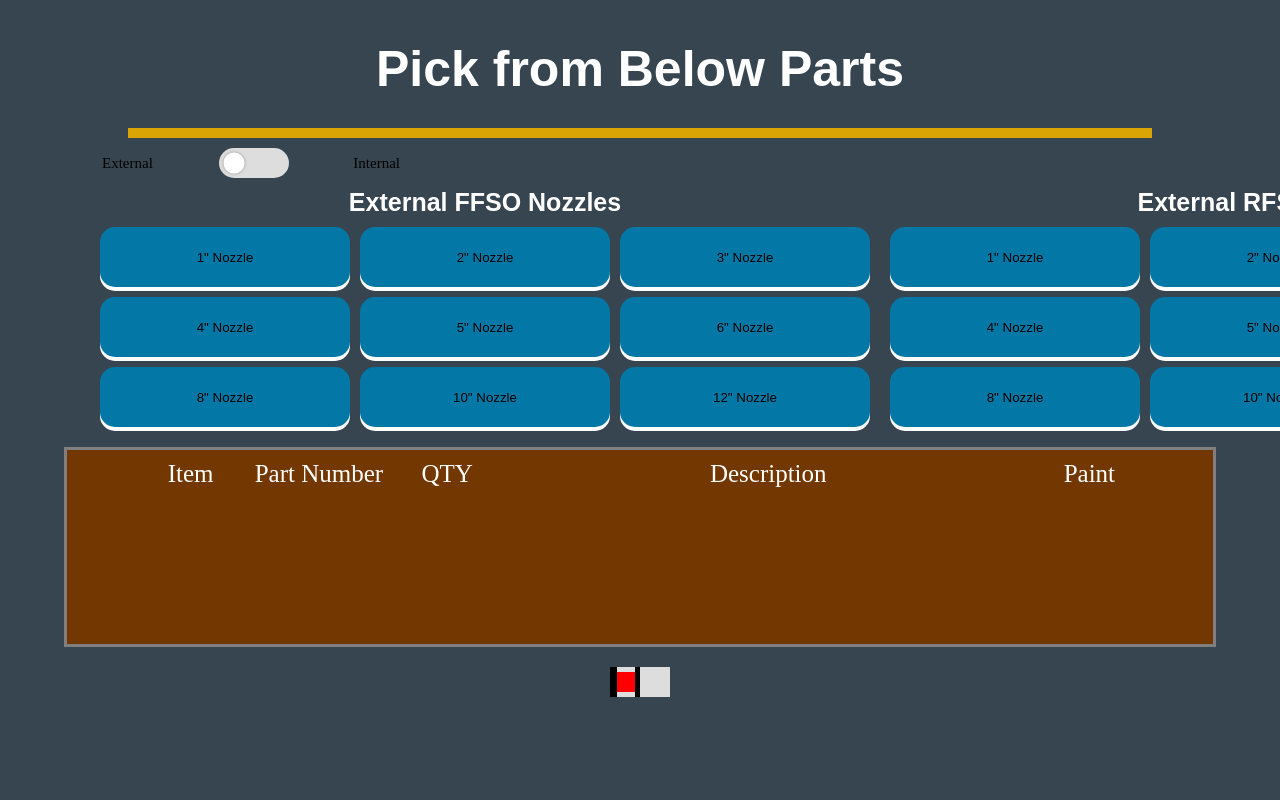
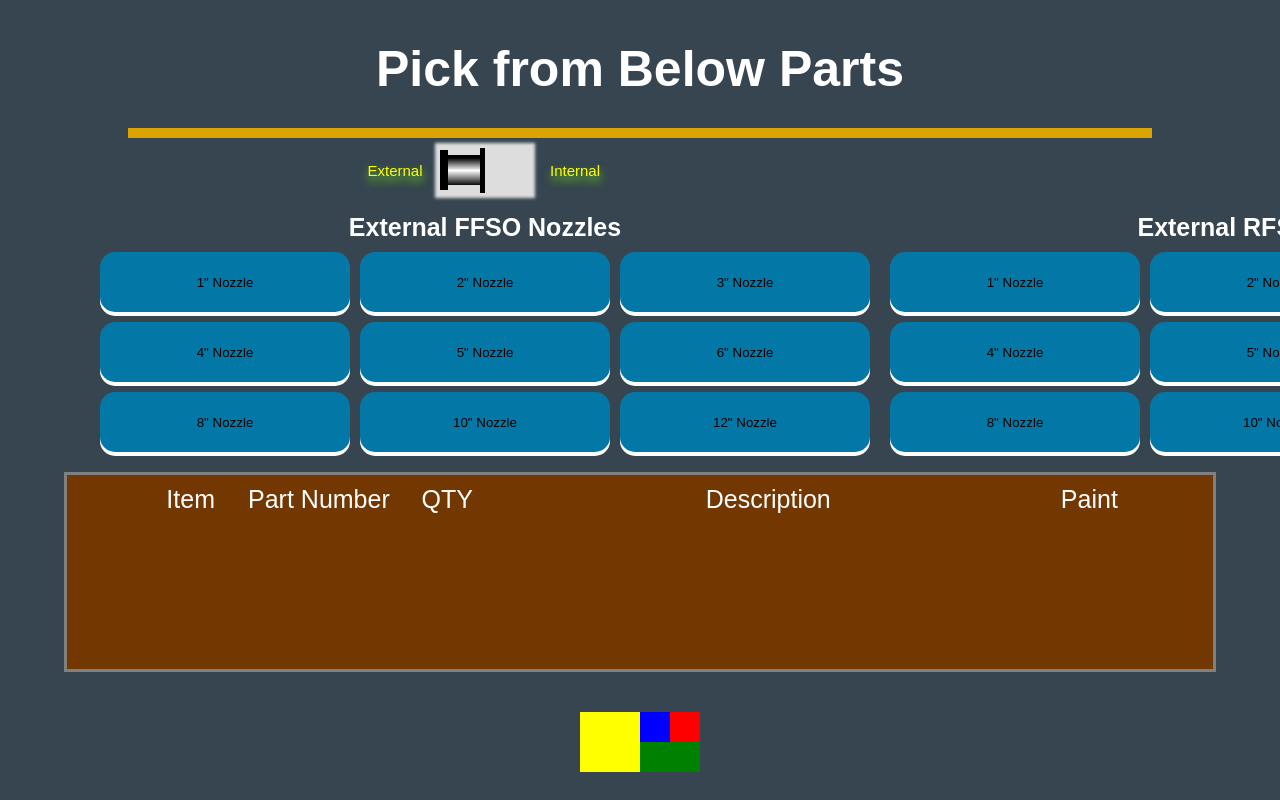
Before and after one commit to MainlyColors/Part-Picker-Website, a plain HTML site: page index.html in a window 1280 px wide. Shown: the top 800 px of the page. Drawn offline with Linux system fonts and the light colour scheme; a web font is replaced by a local one.

Commit message:
added custom toggle switch to nozzle grid

```diff
--- a/index.html
+++ b/index.html
@@ -8,6 +8,11 @@
     <meta name="viewport" content="width=device-width, initial-scale=1.0" />
 
     <link rel="stylesheet" href="styles.css" />
+    <link rel="preconnect" href="https://fonts.gstatic.com" />
+    <link
+      href="https://fonts.googleapis.com/css2?family=Recursive:wght@400;500&display=swap"
+      rel="stylesheet"
+    />
     <title>BOM Part Picker</title>
   </head>
   <body>
@@ -21,13 +26,10 @@
     <h1>Pick from Below Parts</h1>
     <div class="button_container">
       <h2 class="heading_ffso">External FFSO Nozzles</h2>
-      <div class="checkbox_container">
-        <p>External</p>
-        <input class="inner_outer" type="checkbox" />
-        <p>Internal</p>
+      <h2 class="heading_rfso">External RFSO Nozzles</h2>
+      <div class="int_ext_checkbox_container toggle-on-JS">
+        <input type="checkbox" class="int_ext_checkbox" />
       </div>
-
-      <h2 class="heading_rfso">External RFSO Nozzles</h2>
       <!--ffso buttons sizes 1-12 external-->
       <button class="nozzle_ffso_button_1">1" Nozzle</button>
       <button class="nozzle_ffso_button_2">2" Nozzle</button>
@@ -57,11 +59,7 @@
       <div class="header_item_5">Paint</div>
     </div>
 
-    <div class="int_ext_checkbox_container">
-      <input type="checkbox" class="int_ext_checkbox" />
-    </div>
-
-    <div class="test_div"></div>
+    <div class="test_box">hello</div>
 
     <script src="script.js"></script>
   </body>
--- a/script.js
+++ b/script.js
@@ -33,6 +33,10 @@ for (const button of document.querySelectorAll('button')) {
   });
 }
 
+const beforeCheckboxElement = document.querySelector(
+  '.int_ext_checkbox_container'
+).firstChild;
+console.log(beforeCheckboxElement);
 //document.body.append(document.createElement('textarea'));
 //https://developer.mozilla.org/en-US/docs/Web/API/Document/createElement
 
--- a/styles.css
+++ b/styles.css
@@ -6,19 +6,28 @@ Main Colors:
 #D9A404
 #BF7E04
 #733702
-
-
-
-*/
+/*
+:root { don't know how this works, its from bulb toggle switch codepen
+minFontSize + (maxFontSize - minFontSize) * (100vw - minVWidth)/(maxVWidth - minVWidth)
+	font-size: calc(64px + (80 - 64) * (100vw - 320px)/(960 - 320));/*100 vw is 1920 for my computer*/
+/* } */
 
 html {
   font-size: 62.5%; /*root font size is 16px, so this is 10px to use rem easier but accessiblity needs to be looked at because users can change their font size*/
 }
 
-* {
+*,
+*::before,
+*::after {
   box-sizing: border-box;
   margin: 0;
   padding: 0;
+  font-family: 'Recursive', sans-serif;
+}
+
+:root {
+  --checkbox-width: 6rem;
+  --checkbox-height: 3rem;
 }
 
 body {
@@ -36,7 +45,7 @@ body {
 h1,
 h2,
 a {
-  font-family: sans-serif;
+  font-family: 'Recursive', sans-serif;
   color: white;
 }
 
@@ -95,7 +104,7 @@ nav a {
 }
 
 /*---------------checkbox --------------------*/
-
+/*
 input[type='checkbox'].inner_outer {
   font-size: 2rem;
   appearance: none;
@@ -127,8 +136,8 @@ input[type='checkbox'].inner_outer:after {
 }
 
 input[type='checkbox'].inner_outer:checked:after {
-  left: calc(100% - 1.5em);
-}
+  left: calc(100% - 1.5em); */
+/* } */
 
 /*---------------Buttons grid --------------------*/
 .button_container {
@@ -138,7 +147,7 @@ input[type='checkbox'].inner_outer:checked:after {
   /* grid-template-columns: repeat(7, auto);
   grid-template-rows: auto auto auto; */
   grid-template-areas:
-    'options options options options options options options' /*7 columns*/
+    'options_1 options_1 options_1 options_spacer options_2 options_2 options_2' /*7 columns*/
     'header_ffso header_ffso header_ffso . header_rfso header_rfso header_rfso' /*7 columns*/
     'nozzle_option_ffso_1 nozzle_option_ffso_2 nozzle_option_ffso_3 . nozzle_option_rfso_1 nozzle_option_rfso_2 nozzle_option_rfso_3' /*7 columns*/
     'nozzle_option_ffso_4 nozzle_option_ffso_5 nozzle_option_ffso_6 . nozzle_option_rfso_4 nozzle_option_rfso_5 nozzle_option_rfso_6' /*7 columns*/
@@ -153,17 +162,17 @@ input[type='checkbox'].inner_outer:checked:after {
   padding: 0px 100px;
 }
 
-.checkbox_container {
+/* .checkbox_container {
   grid-area: options;
   display: flex;
   align-items: center;
   justify-content: space-between;
   width: 30rem;
-}
+} */
 
-.checkbox_container p:first-child {
+/* .checkbox_container p:first-child {
   padding: 0 0.2rem;
-}
+} */
 
 .heading_ffso {
   grid-area: header_ffso;
@@ -335,38 +344,130 @@ button:visited {
 
 /*---------------nozzle check box--------------------*/
 
+.int_ext_checkbox_container {
+  display: flex;
+  justify-content: center;
+  align-items: center;
+  grid-area: options_1;
+  margin-bottom: 1rem;
+  color: #888;
+}
+
+.toggle-on-JS {
+  color: yellow;
+  text-shadow: 1px 5px 10px chartreuse;
+}
+
+.int_ext_checkbox_container::before {
+  content: 'External';
+}
+
+.int_ext_checkbox_container::before,
+.int_ext_checkbox_container::after {
+  font-size: 1.5rem;
+  font-weight: 500;
+  display: inline-block;
+  width: 9rem;
+  /* height: 100%; */
+  text-align: center;
+  /* color: yellow; */
+  /* text-shadow: 1px 5px 10px chartreuse; */
+}
+
+.int_ext_checkbox_container::after {
+  content: 'Internal';
+}
+
 .int_ext_checkbox {
-  font-size: 2rem;
+  font-size: 0.5rem; /*driving the size of the class, before and after*/
   appearance: none;
-  width: 6rem;
-  height: 3rem;
+  width: 18em;
+  height: 9em;
   background: #ddd;
   position: relative;
   cursor: pointer;
+  /* transition: background-color 0.1s 0.3s ease-out; */
+  box-shadow: 0px 0px 3px 5px #ddd;
 }
 
-.int_ext_checkbox:checked {
-  background: #0ebeff;
+.int_ext_checkbox:focus {
+  outline: #000 solid 3px;
+}
+
+.int_ext_checkbox::before {
+  position: absolute;
+  content: '';
+  height: 8em;
+  width: 9em;
+  top: 0.35em;
+  border-left: 1.75em solid #000;
+  z-index: 1;
+  /* background-image: linear-gradient(
+      to right,
+      transparent 0.75rem,
+      transparent 0.75rem
+    ),
+    linear-gradient(45deg, blue 7rem, blue 7rem, transparent 7rem); */
+  /* margin-left: 0.5rem; */
+  transition: transform 0.45s ease-out;
 }
 
 .int_ext_checkbox::after {
   position: absolute;
   content: '';
-  width: 3rem;
-  height: 3rem;
-  /* left: 2rem; */
-  /* background: linear-gradient(#888 25%, #000), linear-gradient(red, blue); */
-  background-repeat: no-repeat, no-repeat;
-  background-image: linear-gradient(to right, transparent 2.5rem, #000 2.5rem),
-    linear-gradient(to right, #000 0.75rem, transparent 0.75rem),
-    linear-gradient(
-      to bottom,
-      transparent 0.5rem,
-      red 0.5rem,
-      red 2.5rem,
-      transparent 2.5rem
-    );
-  /* background-size: 100% 100%, 83.3% 100%, 83.3% 100%; */
+  width: 9em;
+  height: 9em;
+  /* border: 0.75rem solid red; */
+  /* border-left: 2.25rem solid #000; */
+  border-right: 1em solid #000;
+  /* background-repeat: no-repeat; */
+  background-image: linear-gradient(
+    to bottom,
+    transparent 1.5em,
+    #000 1.5em,
+    #000 2em,
+    #fff 4.5em,
+    #000 7.5em,
+    transparent 7.5em
+  );
+  transition: transform 0.45s ease-out;
+}
+
+.int_ext_checkbox:checked {
+  /* background: #0ebeff; */
+  /* transition: background-color 0.2s 0.3s ease-out; */
+}
+
+.int_ext_checkbox:checked::before {
+  content: '';
+  transform: translateX(100%) rotateY(180deg);
+}
+
+.int_ext_checkbox:checked::after {
+  content: '';
+  transform: translateX(100%) rotateY(180deg);
+}
+
+.test_box {
+  font-family: 'Recursive', sans-serif;
+  font-size: 3rem;
+  margin-top: 2rem;
+  background-color: #8b8b8b;
+  width: 12rem;
+  height: 6rem;
+  color: blue;
+}
+
+.test_box::before {
+  position: absolute;
+  content: '';
+  background-repeat: no-repeat;
+  background-size: 50% 50%, 100% 100%;
+  background-position: 6rem 0rem, 0rem 0rem;
+  background-image: linear-gradient(to right, blue 50%, red 50%),
+    linear-gradient(to right, yellow 50%, green 50%);
+  width: 12rem;
+  height: 6rem;
 }
 /* #888 */
 
```
